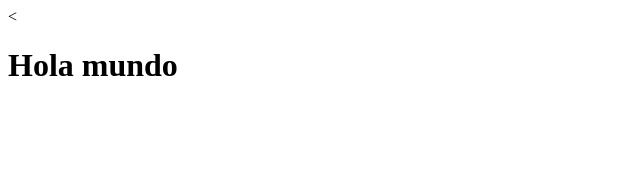
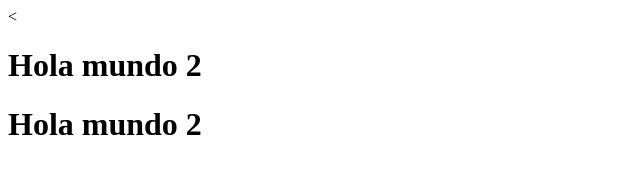
Before and after one commit to maurobahenacds/3Aird, a plain HTML site: page index.html in a window 1280 px wide. Shown: the whole page, without its empty margins (0-640 px from the left). Drawn offline with Linux system fonts and the light colour scheme.

Commit message:
Hola mundo 2

```diff
--- a/index.html
+++ b/index.html
@@ -7,7 +7,9 @@
 	<link rel="stylesheet" href="">
 </head>
 <body>
-	<h1>Hola mundo</h1>
+	<h1>Hola mundo 2</h1>
+	<h1>Hola mundo 2 </h1>
+
 
 </body>
 </html>
```
